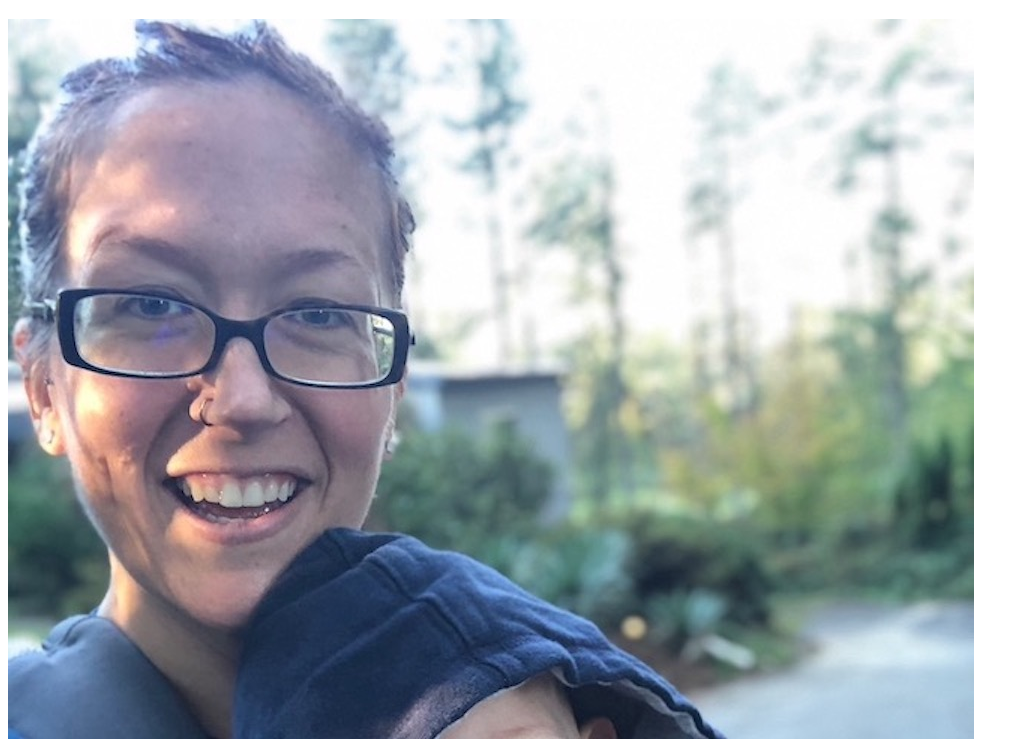
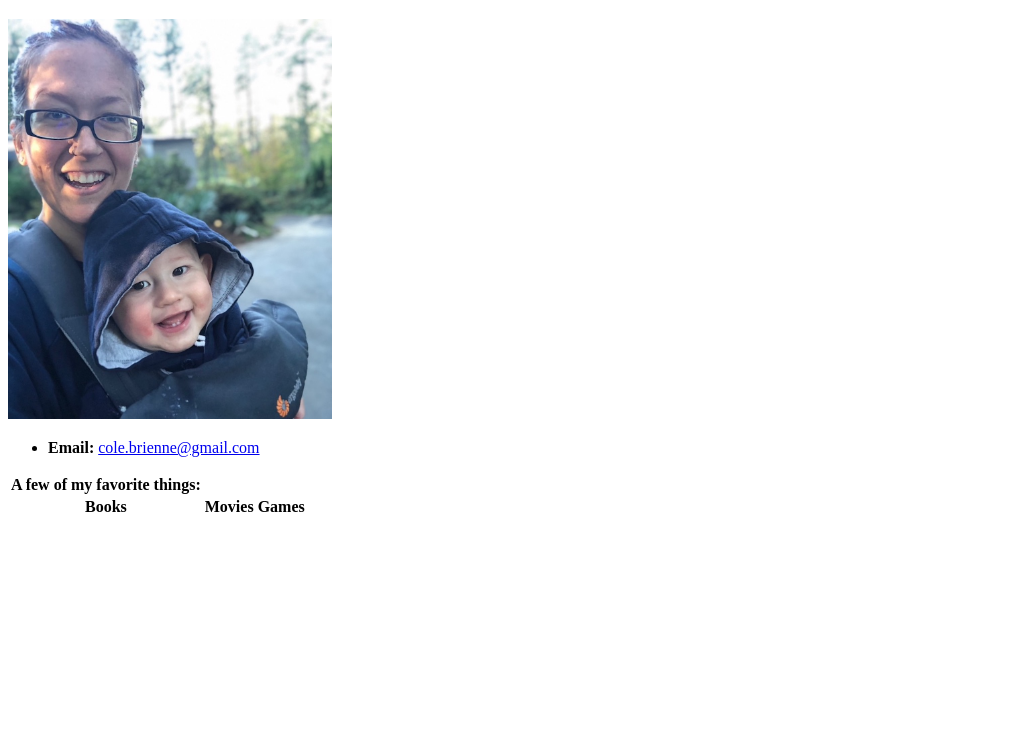
Before and after one commit to briennecole/briennecole.github.io, a plain HTML site: page index.html in a window 1280 px wide. Shown: the part 61-800 px from the top of the page, without its empty margins (0-1029 px from the left). Drawn offline with Linux system fonts and the light colour scheme.

Commit message:
change image size

```diff
--- a/index.html
+++ b/index.html
@@ -7,7 +7,7 @@
 
 <body>
   <h1>Brienne Cole</h1>
-  <img src="IMG_0015.jpeg" alt="hiking with my boy">
+  <img src="IMG_0015.jpeg" alt="hiking with my boy" height=400>
   <p><ajkgdl;jkagl;kjasgl;kjaglk;jag;lja;lgkj;lajdgj/p>
   <ul>
       <li>
```
